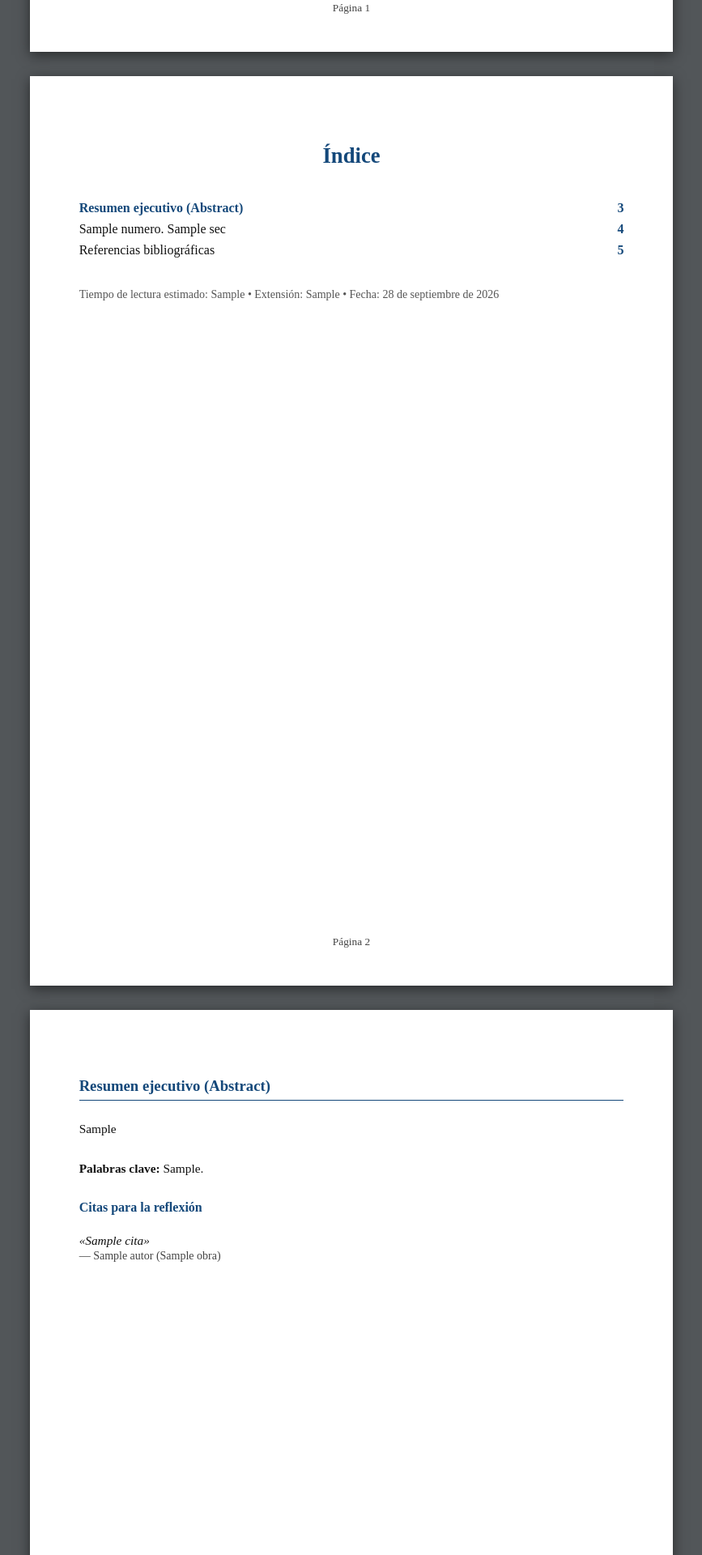
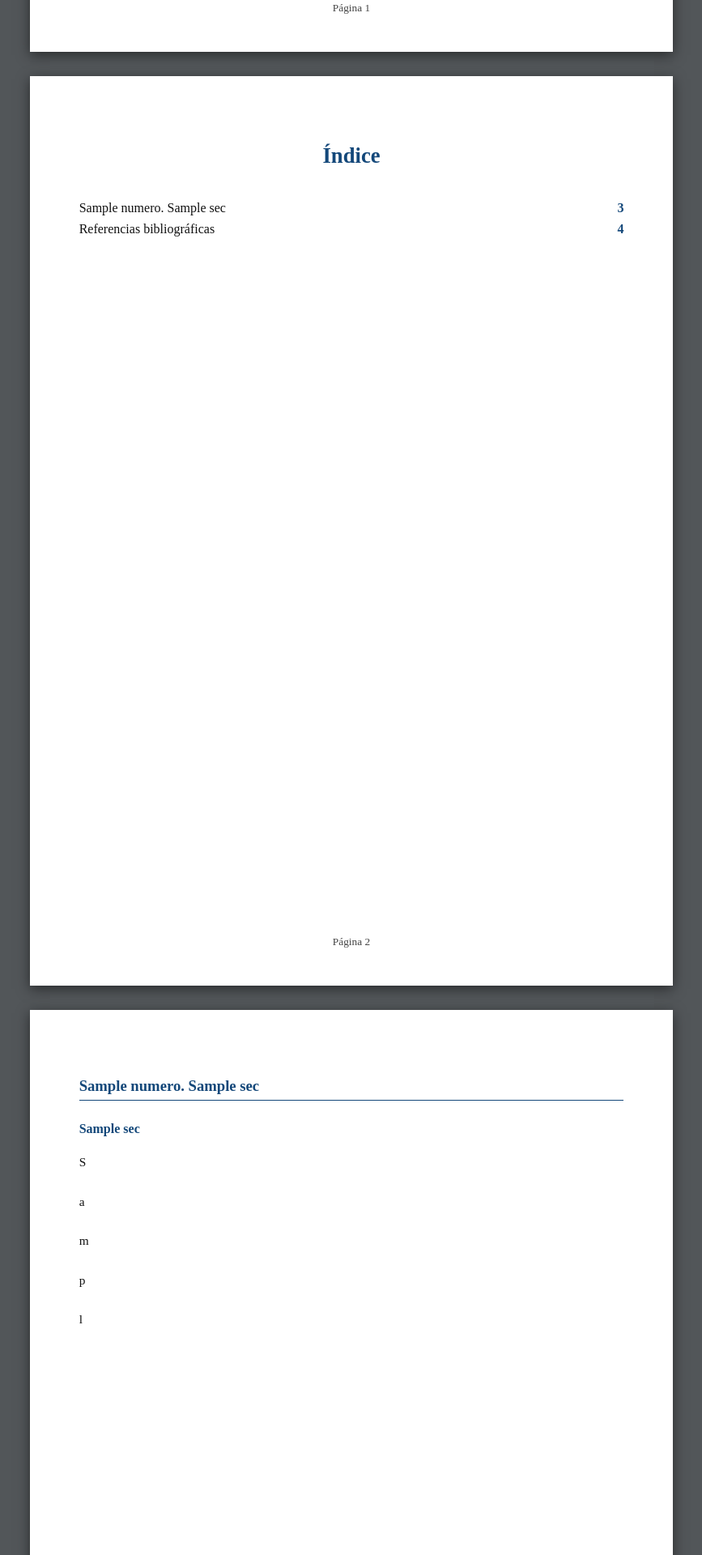
Before and after one commit to Cesar27-GIF/Web_py, a Flask app: template templates/ensayo_pdf.html in a window 1280 px wide. Shown: the part 1089-3009 px from the top of the page at 81% size, without its empty margins (206-1073 px from the left). Run offline with Flask 3, Linux system fonts and the light colour scheme; the template is opened without the code that fills it: most values are stand-ins (such as "Sample title", 1, 10 or a date in 2020).

Commit message:
Ensayo: PDF cubre el cuerpo de la web (solo menu y footer visibles); fuera resumen, citas y nota de tiempo del PDF

```diff
--- a/templates/ensayo_pdf.html
+++ b/templates/ensayo_pdf.html
@@ -177,9 +177,9 @@
 
   {# ============ PAGINACIÓN CALCULADA ============
      Máximo 5 párrafos por hoja: la sección 06 (9 párrafos) ocupa dos páginas
-     (9 y 10). Los números del índice y de los pies de página se calculan aquí
+     (8 y 9). Los números del índice y de los pies de página se calculan aquí
      para que coincidan SIEMPRE con las páginas físicas del PDF. #}
-  {% set PAG = namespace(actual=4, entradas=[], trozos=[]) %}
+  {% set PAG = namespace(actual=3, entradas=[], trozos=[]) %}
   {% for sec in ensayo.secciones %}
     {% set t = namespace(lista=[]) %}
     {% for i in range(0, sec.contenido|length, 5) %}
@@ -212,37 +212,15 @@
   <div class="hoja">
     <h1 class="titulo">Índice</h1>
     <ul class="indice">
-      <li><span style="color:#14487a; font-weight:bold;">Resumen ejecutivo (Abstract)</span> <span class="pts">3</span></li>
       {% for sec in ensayo.secciones %}
       <li>{{ sec.numero }}. {{ sec.titulo }} <span class="pts">{{ PAG.entradas[loop.index0] }}</span></li>
       {% endfor %}
       <li>Referencias bibliográficas <span class="pts">{{ pagina_refs }}</span></li>
     </ul>
-    <p class="nota">
-      Tiempo de lectura estimado: {{ ensayo.metadata.tiempo_lectura }} &bull;
-      Extensión: {{ ensayo.metadata.palabras_aprox }} &bull;
-      Fecha: 28 de septiembre de 2026
-    </p>
     <div class="pie">Página 2</div>
   </div>
 
-  <!-- ============ PÁGINA 3: RESUMEN Y CITAS ============ -->
-  <div class="hoja">
-    <h2>Resumen ejecutivo (Abstract)</h2>
-    <p>{{ ensayo.resumen_ejecutivo }}</p>
-    <p><strong>Palabras clave:</strong>
-      {% for pk in ensayo.palabras_clave %}{{ pk }}{% if not loop.last %}, {% endif %}{% endfor %}.
-    </p>
-    <h3>Citas para la reflexión</h3>
-    {% for f in ensayo.frases_destacadas %}
-    <p class="cita-doc">&laquo;{{ f.cita }}&raquo;<br>
-      <span class="cita-autor">&mdash; {{ f.autor }} ({{ f.obra }})</span>
-    </p>
-    {% endfor %}
-    <div class="pie">Página 3</div>
-  </div>
-
-  <!-- ============ PÁGINAS 4+: SECCIONES (máx. 5 párrafos por hoja) ============ -->
+  <!-- ============ PÁGINAS 3+: SECCIONES (máx. 5 párrafos por hoja) ============ -->
   {% for sec in ensayo.secciones %}
   {% set idx = loop.index0 %}
   {% for trozo in PAG.trozos[idx] %}
```
Also changed, not shown: templates/index.html (+15 -35 lines), 1 other file.
